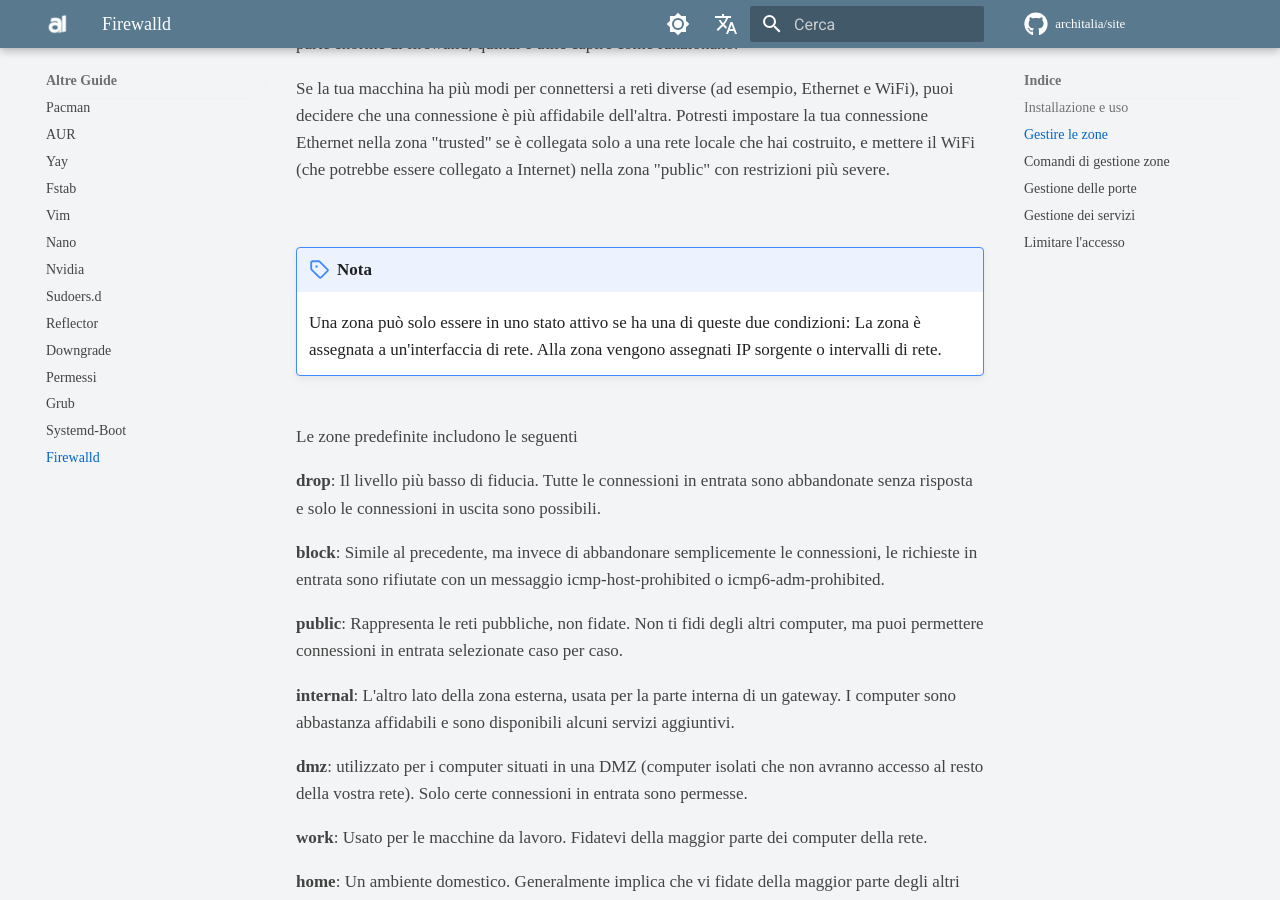
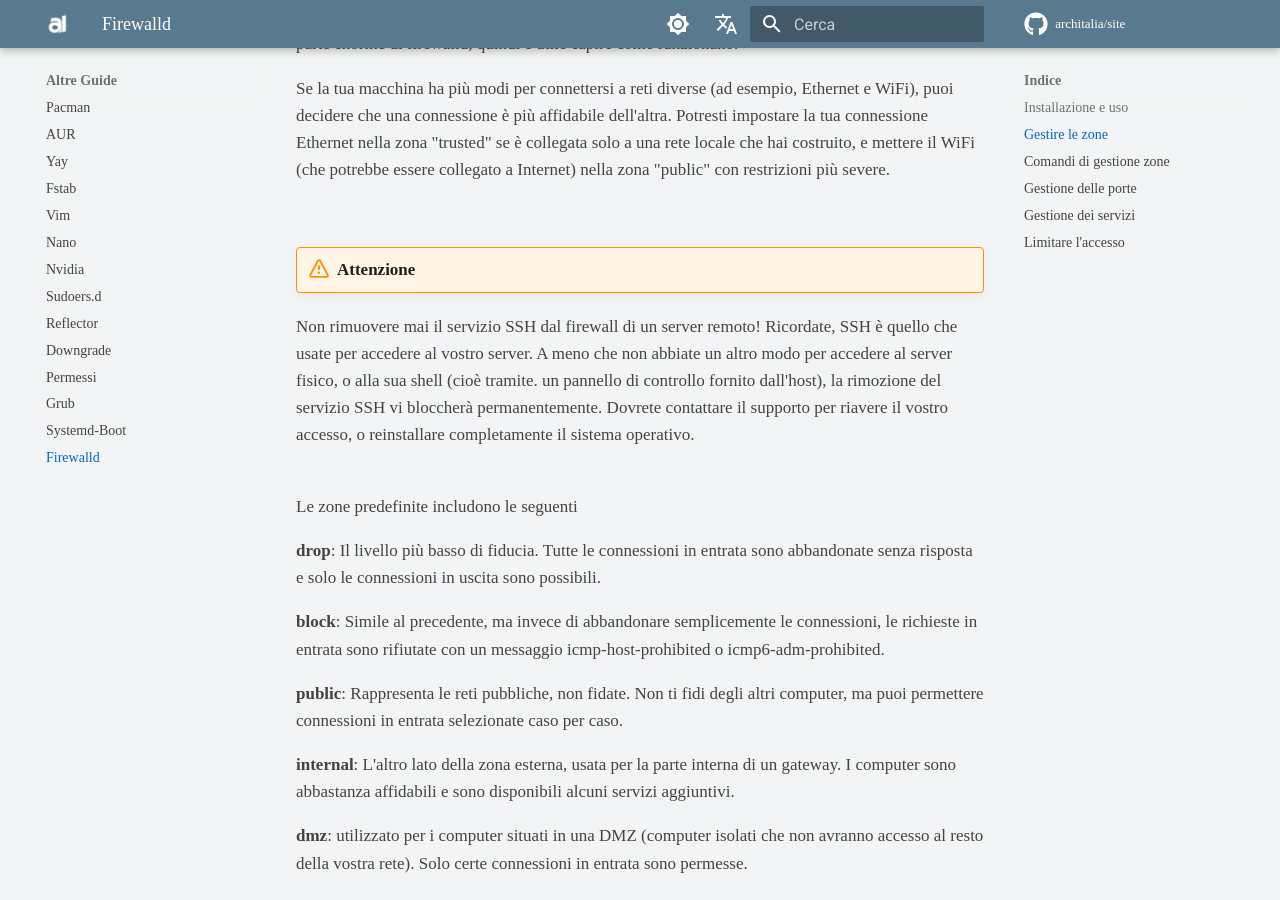
Before and after one commit to ArchItalia/site, an MkDocs documentation site: the page built from docs/Altre-Guide/firewald.md, in a window 1280 px wide and 900 px high, scrolled down 811 px. Built offline with MkDocs 1.6.1 and Material for MkDocs 9.7.7, drawn with Linux system fonts in a browser that asks for light colours; comment, search, counter and statistics services are not loaded; the version menu is left out.

Commit message:
Update firewald.md

```diff
--- a/docs/Altre-Guide/firewald.md
+++ b/docs/Altre-Guide/firewald.md
@@ -22,13 +22,13 @@ Prima di ogni altra cosa, devo spiegare le zone. Le zone sono una caratteristica
 
 Se la tua macchina ha più modi per connettersi a reti diverse (ad esempio, Ethernet e WiFi), puoi decidere che una connessione è più affidabile dell'altra. Potresti impostare la tua connessione Ethernet nella zona "trusted" se è collegata solo a una rete locale che hai costruito, e mettere il WiFi (che potrebbe essere collegato a Internet) nella zona "public" con restrizioni più severe.
 
+
 <br>
+!!! warning "Attenzione"
 
-!!! note "Nota"
-
-    Una zona può solo essere in uno stato attivo se ha una di queste due condizioni:
-    La zona è assegnata a un'interfaccia di rete.
-    Alla zona vengono assegnati IP sorgente o intervalli di rete.
+Non rimuovere mai il servizio SSH dal firewall di un server remoto!
+Ricordate, SSH è quello che usate per accedere al vostro server. A meno che non abbiate un altro modo per accedere al server fisico, o alla sua shell (cioè tramite. un pannello di         controllo fornito dall'host), la rimozione del servizio SSH vi bloccherà permanentemente.
+Dovrete contattare il supporto per riavere il vostro accesso, o reinstallare completamente il sistema operativo.
 
 <br>
 Le zone predefinite includono le seguenti
```
